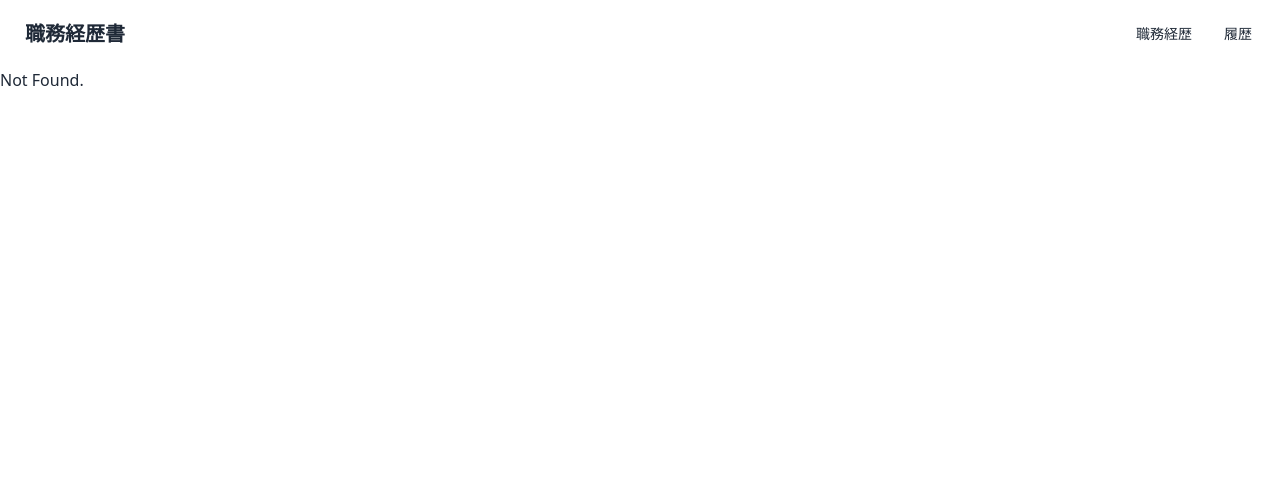
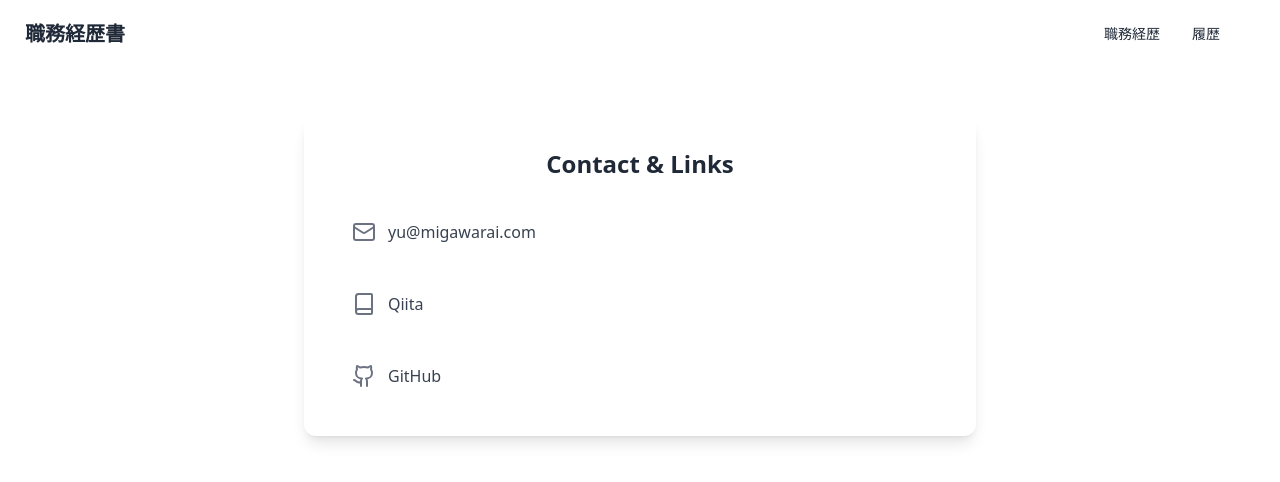
Before and after one commit to aliceferlan/curriculum, a Next.js app in the folder currire/: page /contact in a window 1280 px wide. Before the commit this address had no page. Shown: the top 482 px of the page. Built offline with nearby package versions, Linux system fonts and the light colour scheme.

Commit message:
テーマ切り替え機能の追加と依存関係の更新

```diff
--- a/currire/package.json
+++ b/currire/package.json
@@ -9,8 +9,10 @@
     "lint": "next lint"
   },
   "dependencies": {
+    "lucide-react": "^0.469.0",
     "next": "15.1.2",
     "next-theme": "^0.1.5",
+    "next-themes": "^0.4.4",
     "react": "^19.0.0",
     "react-dom": "^19.0.0"
   },
--- /dev/null
+++ b/currire/src/app/contact/page.tsx
@@ -0,0 +1,63 @@
+// src/app/contact/page.tsx
+import { Mail, Book, Github } from "lucide-react";
+
+export default function Contact() {
+	return (
+		// コンテナに上下のパディングを追加
+		<div className="container mx-auto py-12">
+			{/* カードのスタイリング */}
+			<div
+				className="max-w-2xl mx-auto bg-white rounded-xl shadow-lg p-8
+                      transform transition-all hover:-translate-y-1 hover:shadow-xl
+                      dark:bg-gray-800"
+			>
+				<h2 className="text-2xl font-bold mb-6 text-center">
+					Contact & Links
+				</h2>
+
+				{/* リンクのグリッドレイアウト */}
+				<div className="space-y-4">
+					{/* メールリンク - mailto:を追加 */}
+					<a
+						href="mailto:yu@migawarai.com"
+						className="flex items-center p-4 rounded-lg hover:bg-gray-100
+                     dark:hover:bg-gray-700 transition-colors group"
+					>
+						<Mail className="w-6 h-6 mr-3 text-gray-500 group-hover:text-blue-500" />
+						<span className="text-gray-700 dark:text-gray-300 group-hover:text-blue-500">
+							yu@migawarai.com
+						</span>
+					</a>
+
+					{/* Qiitaリンク */}
+					<a
+						href="https://qiita.com/aliceundteles"
+						target="_blank"
+						rel="noopener noreferrer"
+						className="flex items-center p-4 rounded-lg hover:bg-gray-100
+                     dark:hover:bg-gray-700 transition-colors group"
+					>
+						<Book className="w-6 h-6 mr-3 text-gray-500 group-hover:text-green-500" />
+						<span className="text-gray-700 dark:text-gray-300 group-hover:text-green-500">
+							Qiita
+						</span>
+					</a>
+
+					{/* GitHubリンク */}
+					<a
+						href="https://github.com/aliceferlan"
+						target="_blank"
+						rel="noopener noreferrer"
+						className="flex items-center p-4 rounded-lg hover:bg-gray-100
+                     dark:hover:bg-gray-700 transition-colors group"
+					>
+						<Github className="w-6 h-6 mr-3 text-gray-500 group-hover:text-purple-500" />
+						<span className="text-gray-700 dark:text-gray-300 group-hover:text-purple-500">
+							GitHub
+						</span>
+					</a>
+				</div>
+			</div>
+		</div>
+	);
+}
--- /dev/null
+++ b/currire/src/components/ThemeToggle/index.tsx
@@ -0,0 +1,101 @@
+"use client";
+
+import { useEffect, useState } from "react";
+import { useTheme } from "next-themes";
+
+export const ThemeToggle = () => {
+	// ----------------------------------------------
+	// クライアントがマウントされたかどうかを判定するフラグ
+	// （SSR 時にテーマ値が確定しないため、マウント前はプレースホルダを返す）
+	// ----------------------------------------------
+	const [mounted, setMounted] = useState(false);
+
+	// ----------------------------------------------
+	// theme: 現在のテーマ ("light", "dark", "system" など)
+	// systemTheme: "system" を指定した場合の実際の OS テーマ状態
+	// setTheme: テーマを変更する関数
+	// ----------------------------------------------
+	const { theme, systemTheme, setTheme } = useTheme();
+
+	// ----------------------------------------------
+	// コンポーネントがクライアント側でマウントされたらフラグを更新
+	// ----------------------------------------------
+	useEffect(() => {
+		setMounted(true);
+	}, []);
+
+	// ----------------------------------------------
+	// マウント前は SSR 時とクライアント時で表示に不一致が出ないように
+	// プレースホルダを返す（suppressHydrationWarning で警告を抑制）
+	// ----------------------------------------------
+	if (!mounted) {
+		return <div suppressHydrationWarning className="w-[88px] h-[40px]" />;
+	}
+
+	// ----------------------------------------------
+	// システムテーマが選択されている場合は OS 設定を参照
+	// ----------------------------------------------
+	const currentTheme = theme === "system" ? systemTheme : theme;
+
+	// ----------------------------------------------
+	// トグルが押されたときの処理
+	// ----------------------------------------------
+	const handleToggle = () => {
+		// ダークならライトへ、ライトならダークへ切り替える
+		if (currentTheme === "dark") {
+			setTheme("light");
+		} else {
+			setTheme("dark");
+		}
+	};
+
+	// ----------------------------------------------
+	// ここから実際の描画
+	// （マウント後、theme が確定してから表示される）
+	// ----------------------------------------------
+	return (
+		<div>
+			<label className="flex cursor-pointer gap-2 items-center">
+				{/* 太陽アイコン */}
+				<svg
+					xmlns="http://www.w3.org/2000/svg"
+					width="20"
+					height="20"
+					viewBox="0 0 24 24"
+					fill="none"
+					stroke="currentColor"
+					strokeWidth="2"
+					strokeLinecap="round"
+					strokeLinejoin="round"
+				>
+					<circle cx="12" cy="12" r="5" />
+					<path d="M12 1v2M12 21v2M4.2 4.2l1.4 1.4M18.4 18.4l1.4 1.4M1 12h2M21 12h2M4.2 19.8l1.4-1.4M18.4 5.6l1.4-1.4" />
+				</svg>
+
+				{/* checked は currentTheme が "dark" かどうかで決定 */}
+				<input
+					type="checkbox"
+					className="toggle theme-controller"
+					checked={currentTheme === "dark"}
+					onChange={handleToggle}
+					aria-label="テーマ切り替え"
+				/>
+
+				{/* 月アイコン */}
+				<svg
+					xmlns="http://www.w3.org/2000/svg"
+					width="20"
+					height="20"
+					viewBox="0 0 24 24"
+					fill="none"
+					stroke="currentColor"
+					strokeWidth="2"
+					strokeLinecap="round"
+					strokeLinejoin="round"
+				>
+					<path d="M21 12.79A9 9 0 1 1 11.21 3 7 7 0 0 0 21 12.79z" />
+				</svg>
+			</label>
+		</div>
+	);
+};
--- a/currire/src/components/header/index.tsx
+++ b/currire/src/components/header/index.tsx
@@ -1,4 +1,5 @@
 import Link from "next/link";
+import { ThemeToggle } from "@/components/ThemeToggle";
 
 const Header = () => {
 	return (
@@ -16,6 +17,7 @@ const Header = () => {
 					<li>
 						<Link href={"/history"}>履歴</Link>
 					</li>
+					<li>{/* <ThemeToggle /> */}</li>
 				</ul>
 			</div>
 		</div>
--- a/currire/tailwind.config.ts
+++ b/currire/tailwind.config.ts
@@ -1,6 +1,5 @@
 // tailwind.config.ts
 import type { Config } from 'tailwindcss'
-import { supportedTheme } from './src/theme/theme'
 
 const config: Config = {
   content: [
@@ -12,14 +11,17 @@ const config: Config = {
     extend: {
       backgroundImage: {
         'gradient-radial': 'radial-gradient(var(--tw-gradient-stops))',
-        'gradient-conic':
-          'conic-gradient(from 180deg at 50% 50%, var(--tw-gradient-stops))',
+        'gradient-conic': 'conic-gradient(from 180deg at 50% 50%, var(--tw-gradient-stops))',
       },
     },
   },
+  // darkMode: ['class', '[data-theme="dark"]'],
   daisyui: {
-    themes: supportedTheme,
+    themes: ["light", "dark"],
     darkTheme: "dark",
+    base: true,
+    styled: true,
+    utils: true,
   },
   plugins: [require("daisyui")],
 }
```
Also changed, not shown: currire/src/app/layout.tsx (+7 -0 lines), 1 other file (tests, documents, lock files or other folders).
